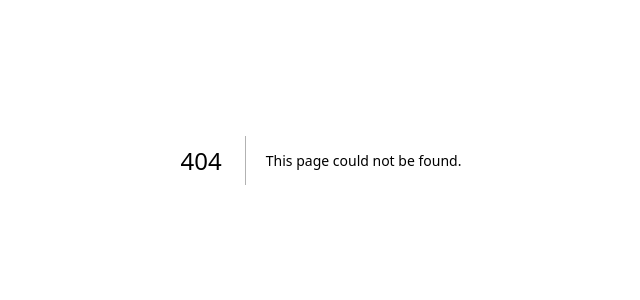
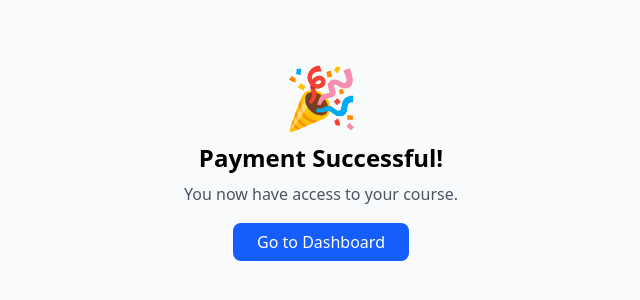
Before and after one commit to mikyyDev/AI-powdered-e-learning-platform, a Next.js app in the folder frontend/: page /payment/success in a window 1280 px wide. Before the commit this address had no page. Shown: the part 240-540 px from the top of the page, without its empty margins (319-959 px from the left). Built offline with nearby package versions, Linux system fonts and the light colour scheme.

Commit message:
feat: payment page with Stripe/Chapa buttons and success/cancel pages

```diff
--- /dev/null
+++ b/frontend/app/payment/[id]/page.tsx
@@ -0,0 +1,38 @@
+'use client'
+import { useParams } from 'next/navigation'
+import { mockCourses } from '@/lib/mockData'
+
+export default function PaymentPage() {
+    const { id } = useParams()
+    const course = mockCourses.find(c => c.id === Number(id))
+    const isEthiopia = true // Mock detection
+
+    if (!course) return <div>Course not found</div>
+
+    return (
+        <div className="min-h-screen bg-gray-50 flex items-center justify-center py-12">
+            <div className="bg-white rounded-xl shadow-lg p-8 max-w-md w-full">
+                <h1 className="text-2xl font-bold mb-4">Complete Payment</h1>
+                <div className="border-b pb-4 mb-4">
+                    <h2 className="font-semibold">{course.title}</h2>
+                    <p className="text-2xl font-bold text-blue-600 mt-2">${course.price}</p>
+                </div>
+
+                <div className="space-y-3">
+                    <button className="w-full border border-gray-300 rounded-lg p-3 text-left hover:bg-gray-50">
+                        💳 Credit Card (Stripe)
+                    </button>
+                    {isEthiopia && (
+                        <button className="w-full border border-gray-300 rounded-lg p-3 text-left hover:bg-gray-50">
+                            📱 Chapa (Ethiopia)
+                        </button>
+                    )}
+                </div>
+
+                <p className="text-xs text-gray-500 text-center mt-6">
+                    🔒 Secure payment processing
+                </p>
+            </div>
+        </div>
+    )
+}
--- /dev/null
+++ b/frontend/app/payment/success/page.tsx
@@ -0,0 +1,16 @@
+import Link from 'next/link'
+
+export default function PaymentSuccess() {
+    return (
+        <div className="min-h-screen flex items-center justify-center bg-gray-50">
+            <div className="text-center">
+                <div className="text-6xl mb-4">🎉</div>
+                <h1 className="text-2xl font-bold mb-2">Payment Successful!</h1>
+                <p className="text-gray-600 mb-6">You now have access to your course.</p>
+                <Link href="/dashboard" className="bg-blue-600 text-white px-6 py-2 rounded-lg">
+                    Go to Dashboard
+                </Link>
+            </div>
+        </div>
+    )
+}
```
Also changed, not shown: frontend/app/payment/cancel/page.tsx (added).
